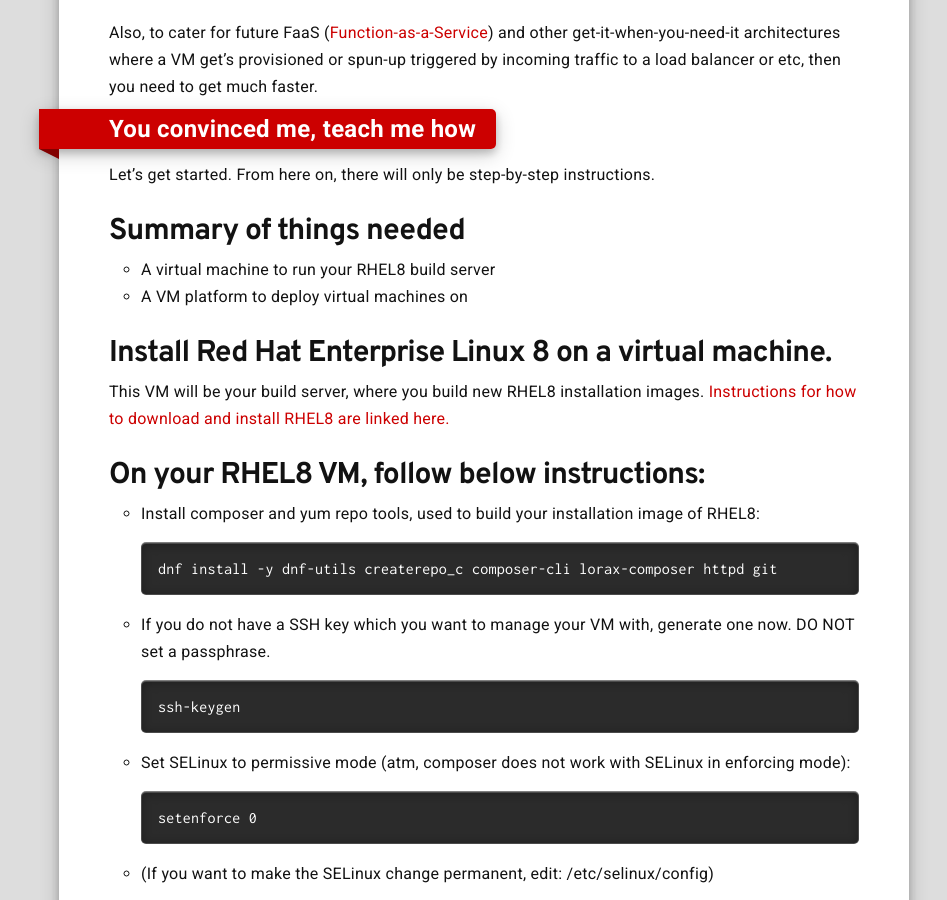
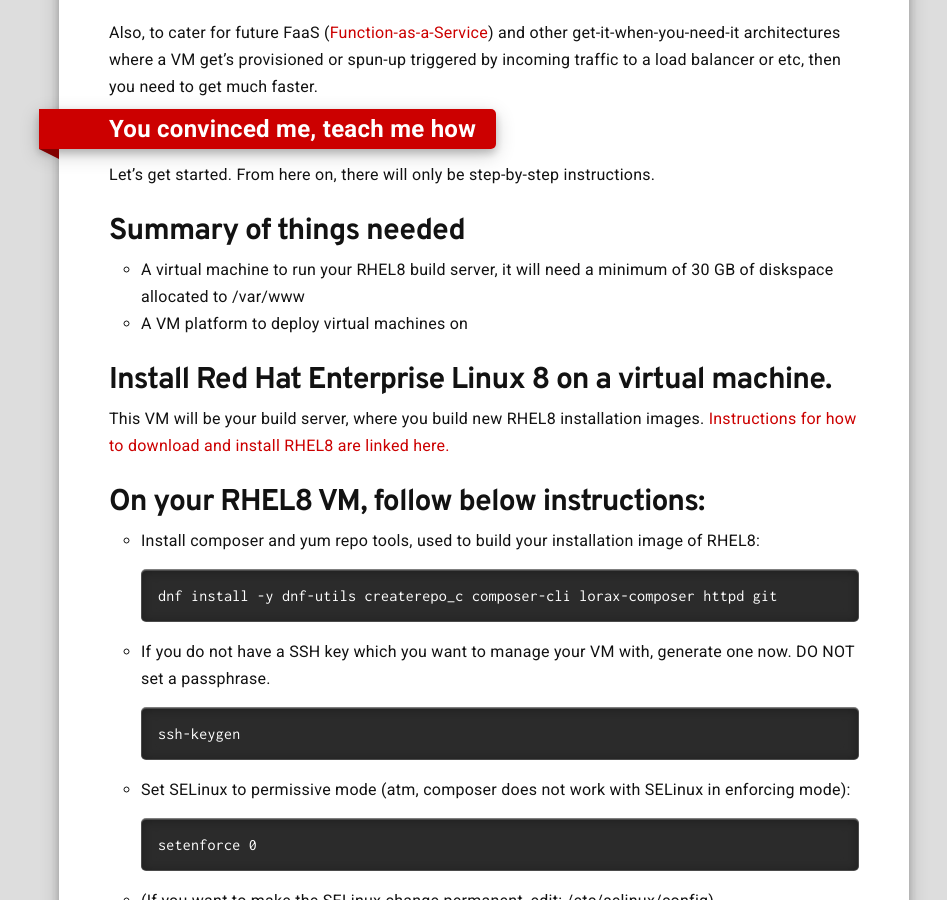
Before and after one commit to RedHatNordicsSA/RedHatNordicsSA.github.io, a Jekyll site: the page built from _posts/2019-04-24-rhel8-really-fast.markdown, in a window 1280 px wide and 900 px high, scrolled down 1034 px. Shown: the whole window, without its empty margins (156-1103 px from the left). Built offline with Jekyll 4.4.1, drawn with Linux system fonts in a browser that asks for light colours.

Commit message:
Update 2019-04-24-rhel8-really-fast.markdown

```diff
--- a/_posts/2019-04-24-rhel8-really-fast.markdown
+++ b/_posts/2019-04-24-rhel8-really-fast.markdown
@@ -42,7 +42,7 @@
 Let's get started. From here on, there will only be step-by-step instructions.
 
 # Summary of things needed
-* A virtual machine to run your RHEL8 build server
+* A virtual machine to run your RHEL8 build server, it will need a minimum of 30 GB of diskspace allocated to /var/www
 * A VM platform to deploy virtual machines on
 
 
```
